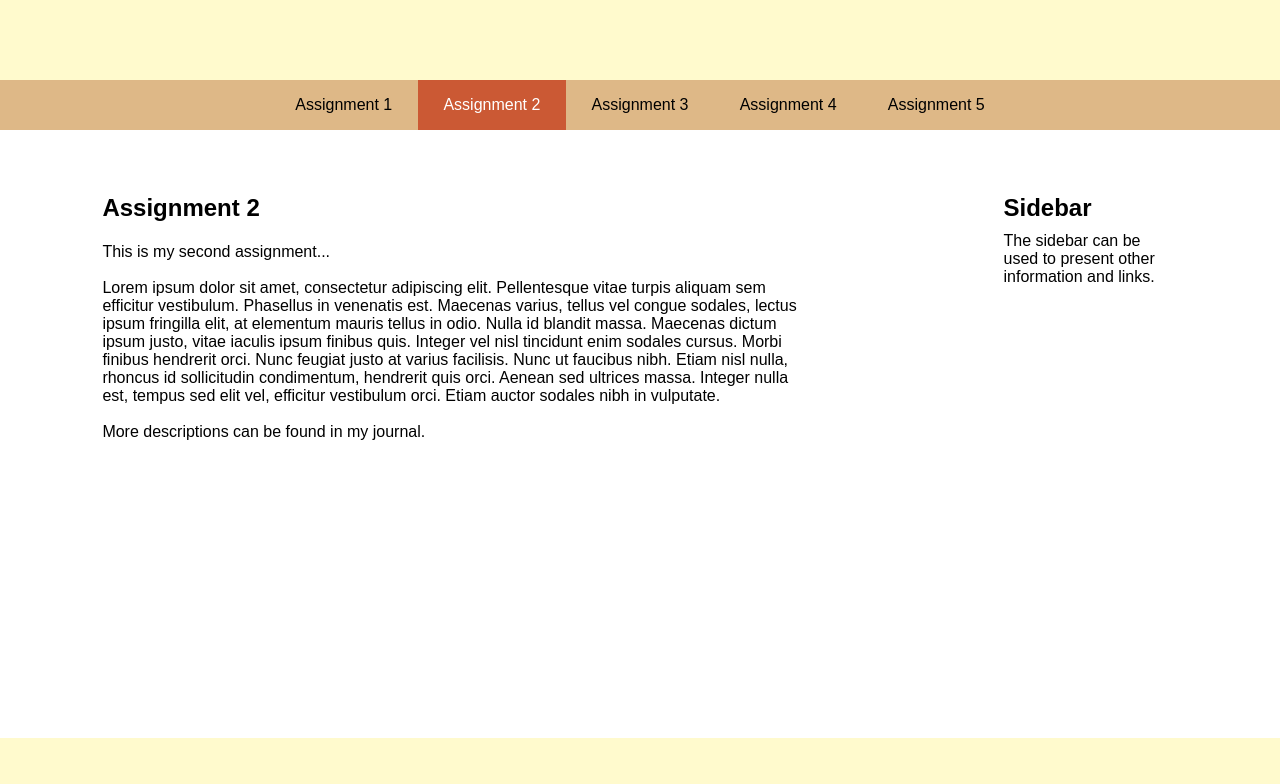
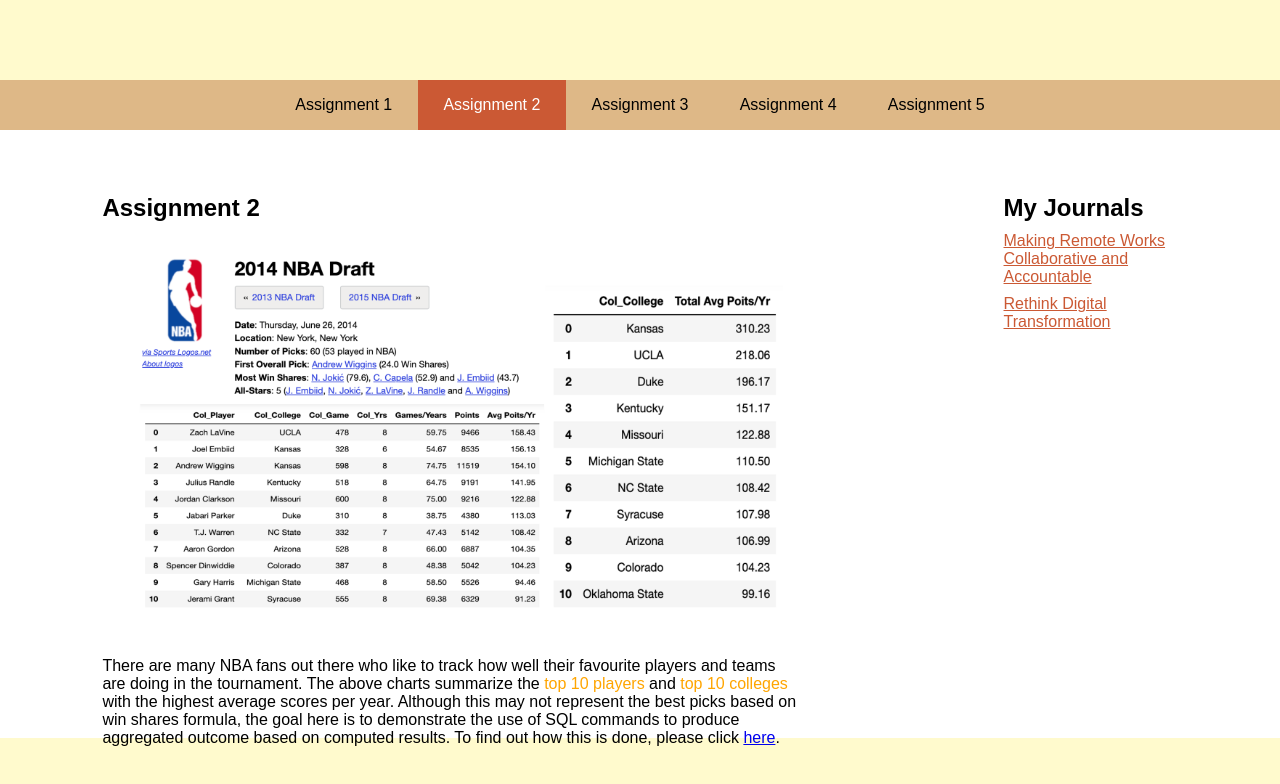
Before and after one commit to suentze2020/Assignments, a plain HTML site: page lesson3/assign2.html in a window 1280 px wide. Drawn offline with Linux system fonts and the light colour scheme.

Commit message:
Assignment #2 Demo Upload
Assignment #2 Demo Upload

```diff
--- a/lesson3/assign2.html
+++ b/lesson3/assign2.html
@@ -22,15 +22,28 @@
     </ul>
 </nav>
 <main>
-<section><!--main section-->
-    <h1>Assignment 2</h1>
-    <p>This is my second assignment...</p><br>
-    <p>Lorem ipsum dolor sit amet, consectetur adipiscing elit. Pellentesque vitae turpis aliquam sem efficitur vestibulum. Phasellus in venenatis est. Maecenas varius, tellus vel congue sodales, lectus ipsum fringilla elit, at elementum mauris tellus in odio. Nulla id blandit massa. Maecenas dictum ipsum justo, vitae iaculis ipsum finibus quis. Integer vel nisl tincidunt enim sodales cursus. Morbi finibus hendrerit orci. Nunc feugiat justo at varius facilisis. Nunc ut faucibus nibh. Etiam nisl nulla, rhoncus id sollicitudin condimentum, hendrerit quis orci. Aenean sed ultrices massa. Integer nulla est, tempus sed elit vel, efficitur vestibulum orci. Etiam auctor sodales nibh in vulputate.
-    </p><br>More descriptions can be found in my journal.
-</section>
+    <section><!--main section-->
+        <h1>Assignment 2</h1>
+        <p>
+            <img class="nba" src="nba_results_2014.png">
+        </p><br>
+        <p>
+        There are many NBA fans out there who like to track how well their favourite players and teams are doing in the tournament.
+        The above charts summarize the <span class="top10">top 10 players</span> and <span class="top10">top 10 colleges</span> with the highest average scores per year. Although this
+        may not represent the best picks based on win shares formula, the goal here is to demonstrate the use of
+        SQL commands to produce aggregated outcome based on computed results.
+        To find out how this is done, please click <a href="https://hkdesign.org/having-fun-with-html-and-css/" target="_blank">here</a>.
+        </p><br>
+    </section>
 <aside><!--aside region-->
-    <h1>Sidebar</h1>
-    <p>The sidebar can be used to present other information and links.</p><br>
+    <h1>My Journals</h1>
+    <div class="side-link">
+        <a href="https://hkdesign.org/making-remote-works-collaborative-and-accountable/" target="_blank">Making Remote Works Collaborative and Accountable</a>
+    </div>
+    <div class="side-link">
+        <a href="https://hkdesign.org/rethink-digital-transformation/" target="_blank">Rethink Digital Transformation</a>
+    </div>
+</ul>
 </aside>
 </main>
 <footer><!--footer region--></footer>
--- a/lesson3/style.css
+++ b/lesson3/style.css
@@ -63,6 +63,15 @@
    height:50%;
    padding-right:3%;
    float:left;
+ }
+
+ img.nba {
+   width:100%;
+   height:auto;
+ }
+
+ .top10 {
+   color:orange;
  }
 
  aside {
```
Also changed, not shown: lesson3/index.html (+1 -1 lines), lesson3/frontend-c3bacad8.png (added), lesson3/nba_results_2014.png (added).
